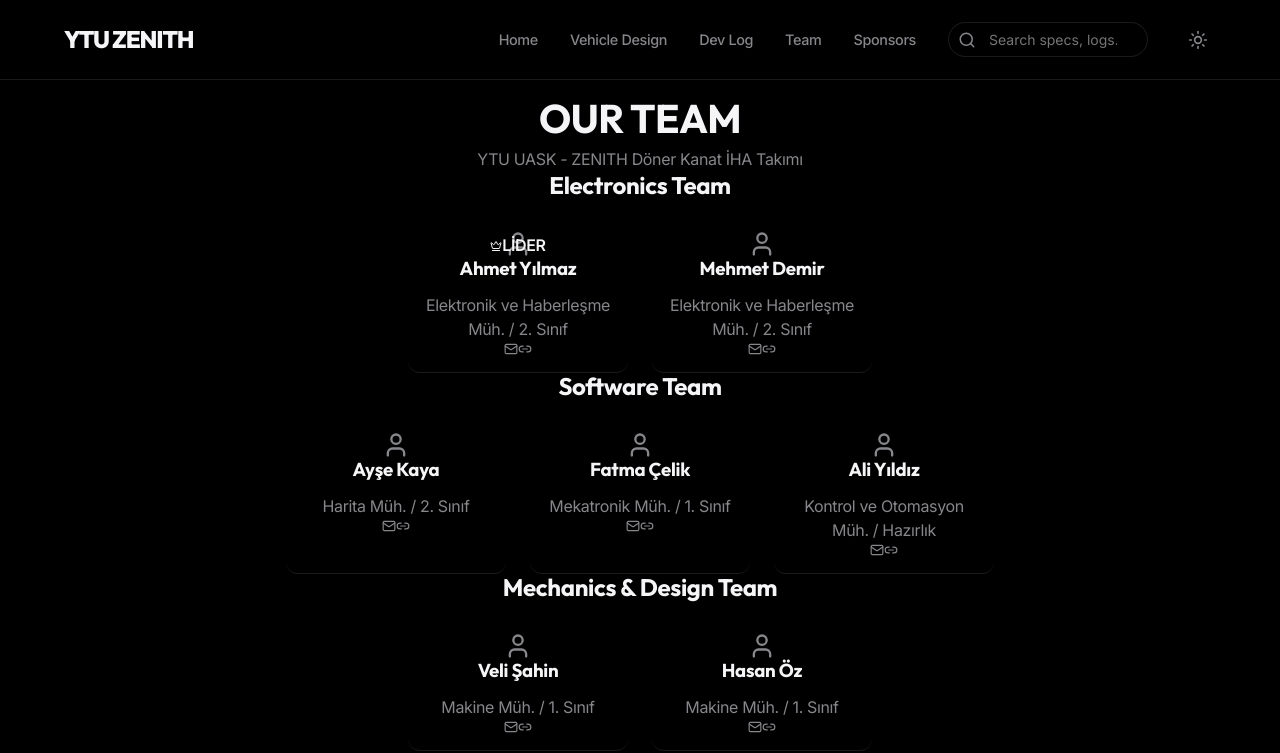
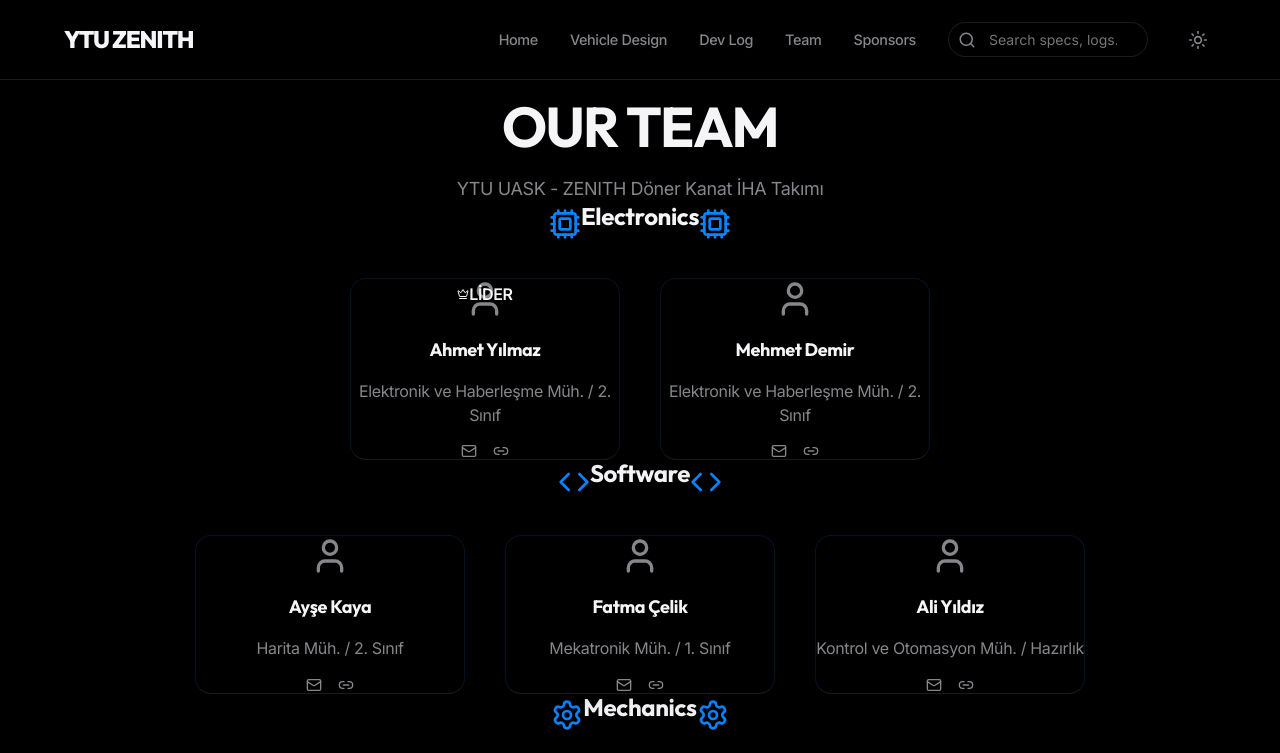
Before and after one commit to ayberkarslan/ZenithWeb, a React (Vite) app: page /team in a window 1280 px wide. Shown: the top 753 px of the page. Built offline with nearby package versions, Linux system fonts and the light colour scheme; no server answers.

Commit message:
enhance team design with glassmorphism and icons

```diff
--- a/src/pages/Team.css
+++ b/src/pages/Team.css
@@ -1,123 +1,28 @@
-.team-page {
-  padding-top: 120px;
-  padding-bottom: 80px;
-  min-height: 100vh;
-}
-
-.page-header {
-  text-align: center;
-  margin-bottom: 4rem;
-}
-
-.page-title {
-  font-size: clamp(2.5rem, 6vw, 4rem);
-  font-weight: 700;
-  margin-bottom: 1rem;
-}
-
-.page-subtitle {
-  font-size: 1.125rem;
-  max-width: 600px;
-  margin: 0 auto;
-}
-
-.team-section {
-  margin-bottom: 5rem;
-}
-
-.team-section-title {
-  text-align: center;
-  font-size: 2rem;
-  font-weight: 600;
-  margin-bottom: 3rem;
-  color: var(--text-primary);
-}
-
 .team-grid {
   display: flex;
   flex-wrap: wrap;
   justify-content: center;
-  gap: 1.5rem;
+  gap: 2.5rem;
   max-width: 1200px;
   margin: 0 auto;
 }
 
 .team-card {
   width: 100%;
-  max-width: 220px;
-  border-radius: 12px;
+  max-width: 270px;
+  border-radius: 16px;
   overflow: hidden;
-  transition: transform 0.3s ease, box-shadow 0.3s ease;
-  background: rgba(255, 255, 255, 0.03);
-  backdrop-filter: blur(10px);
-  -webkit-backdrop-filter: blur(10px);
+  transition: transform 0.4s cubic-bezier(0.175, 0.885, 0.32, 1.275), box-shadow 0.4s ease, border-color 0.4s ease;
+  background: rgba(13, 20, 36, 0.4);
+  backdrop-filter: blur(16px);
+  -webkit-backdrop-filter: blur(16px);
+  border: 1px solid rgba(10, 132, 255, 0.15);
+  box-shadow: 0 4px 30px rgba(0, 0, 0, 0.1);
 }
 
 .team-card:hover {
-  transform: translateY(-5px);
-  box-shadow: 0 10px 30px -10px rgba(10, 132, 255, 0.3);
-  background: rgba(255, 255, 255, 0.05);
+  transform: translateY(-8px);
+  box-shadow: 0 15px 35px -10px rgba(10, 132, 255, 0.4);
+  border: 1px solid rgba(10, 132, 255, 0.45);
+  background: rgba(15, 25, 45, 0.55);
 }
-
-.team-image-placeholder {
-  width: 100%;
-  aspect-ratio: 1;
-  background-color: var(--bg-secondary);
-  display: flex;
-  align-items: center;
-  justify-content: center;
-  color: var(--text-secondary);
-}
-
-.team-info {
-  padding: 1.5rem;
-  display: flex;
-  flex-direction: column;
-  flex: 1;
-}
-
-.team-name {
-  font-size: 1.25rem;
-  font-weight: 600;
-  margin-bottom: 0.25rem;
-  color: var(--text-primary);
-  min-height: 1.5rem;
-}
-
-.team-role {
-  font-size: 0.875rem;
-  color: var(--text-primary);
-  font-weight: 500;
-  margin-bottom: 0.25rem;
-}
-
-.team-dept {
-  font-size: 0.875rem;
-  color: var(--accent-color);
-  margin-bottom: 1rem;
-}
-
-.team-socials {
-  margin-top: auto;
-  display: flex;
-  gap: 0.75rem;
-  padding-top: 1rem;
-  border-top: 1px solid var(--border-color);
-}
-
-.social-link {
-  display: flex;
-  align-items: center;
-  justify-content: center;
-  width: 32px;
-  height: 32px;
-  border-radius: 50%;
-  background-color: var(--bg-secondary);
-  color: var(--text-secondary);
-  transition: all 0.2s;
-}
-
-.social-link:hover {
-  background-color: var(--accent-color);
-  color: #fff;
-}
--- a/src/pages/Team.tsx
+++ b/src/pages/Team.tsx
@@ -1,5 +1,5 @@
 import { motion } from 'framer-motion'
-import { Mail, Link2, User, Crown } from 'lucide-react'
+import { Mail, Link2, User, Crown, Cpu, Code, Settings, Users } from 'lucide-react'
 import './Team.css'
 
 const teamData = {
@@ -21,26 +21,30 @@ const teamData = {
   ]
 }
 
-function TeamSection({ title, members }: { title: string, members: any[] }) {
+function TeamSection({ title, members, icon: Icon }: { title: string, members: any[], icon: any }) {
   return (
-    <div className="mb-10">
-      <h2 className="text-2xl font-bold mb-4 text-center">{title}</h2>
+    <div className="mb-20">
+      <div className="flex items-center justify-center gap-3 mb-8">
+        <Icon className="text-accent opacity-80" size={32} />
+        <h2 className="text-2xl md:text-3xl font-bold text-center tracking-wider">{title}</h2>
+        <Icon className="text-accent opacity-80" size={32} />
+      </div>
       <div className="team-grid">
         {members.map((member, idx) => (
-          <div key={idx} className="team-card glass p-4 relative flex flex-col items-center">
+          <div key={idx} className="team-card glass p-6 relative flex flex-col items-center">
             {member.isLeader && (
               <div className="leader-badge absolute top-3 right-3 bg-accent text-white text-[10px] font-bold px-2 py-1 rounded-full flex items-center gap-1 shadow-[0_0_10px_rgba(10,132,255,0.5)]">
                 <Crown size={12} /> LİDER
               </div>
             )}
-            <div className="w-16 h-16 rounded-full bg-secondary flex items-center justify-center mb-3 overflow-hidden shadow-inner border border-border">
-               <User size={28} className="text-muted opacity-40" />
+            <div className="w-24 h-24 md:w-28 md:h-28 rounded-full bg-secondary flex items-center justify-center mb-4 overflow-hidden shadow-inner border border-accent/20">
+               <User size={40} className="text-muted opacity-40" />
             </div>
-            <h3 className="text-base font-bold mb-1">{member.name}</h3>
-            <p className="text-muted text-[11px] text-center mb-3 min-h-[30px]">{member.role}</p>
-            <div className="flex gap-3 mt-auto w-full justify-center pt-3 border-t border-border">
-              <a href="#" className="w-8 h-8 rounded-full bg-secondary flex items-center justify-center text-muted hover:text-white hover:bg-accent transition-colors"><Mail size={14} /></a>
-              <a href="#" className="w-8 h-8 rounded-full bg-secondary flex items-center justify-center text-muted hover:text-white hover:bg-accent transition-colors"><Link2 size={14} /></a>
+            <h3 className="text-lg font-bold mb-1">{member.name}</h3>
+            <p className="text-muted text-xs text-center mb-4 min-h-[34px]">{member.role}</p>
+            <div className="flex gap-4 mt-auto w-full justify-center pt-4 border-t border-border">
+              <a href="#" className="w-9 h-9 rounded-full bg-secondary flex items-center justify-center text-muted hover:text-white hover:bg-accent transition-colors"><Mail size={16} /></a>
+              <a href="#" className="w-9 h-9 rounded-full bg-secondary flex items-center justify-center text-muted hover:text-white hover:bg-accent transition-colors"><Link2 size={16} /></a>
             </div>
           </div>
         ))}
@@ -57,15 +61,15 @@ export default function Team() {
         animate={{ opacity: 1, y: 0 }}
         transition={{ duration: 0.5 }}
       >
-        <h1 className="text-4xl font-bold mb-2 text-center">OUR TEAM</h1>
-        <p className="text-base text-muted max-w-2xl mb-10 mx-auto text-center">
+        <h1 className="text-5xl font-bold mb-4 text-center">OUR TEAM</h1>
+        <p className="text-lg text-muted max-w-2xl mb-16 mx-auto text-center">
           YTU UASK - ZENITH Döner Kanat İHA Takımı
         </p>
 
-        <TeamSection title="Electronics Team" members={teamData.electronics} />
-        <TeamSection title="Software Team" members={teamData.software} />
-        <TeamSection title="Mechanics & Design Team" members={teamData.mechanics} />
-        <TeamSection title="Organization Team" members={teamData.organization} />
+        <TeamSection title="Electronics" members={teamData.electronics} icon={Cpu} />
+        <TeamSection title="Software" members={teamData.software} icon={Code} />
+        <TeamSection title="Mechanics" members={teamData.mechanics} icon={Settings} />
+        <TeamSection title="Organization" members={teamData.organization} icon={Users} />
       </motion.div>
     </div>
   )
```
